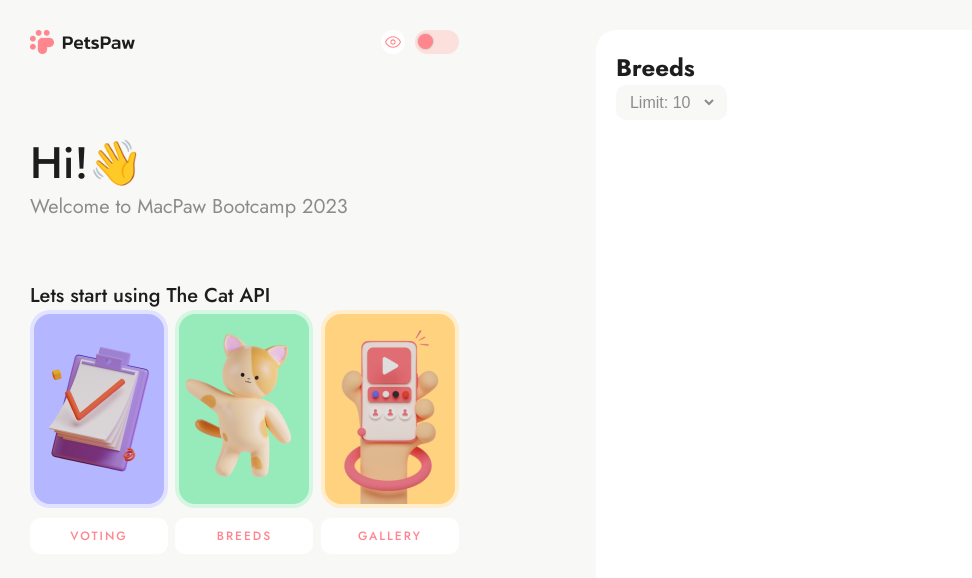
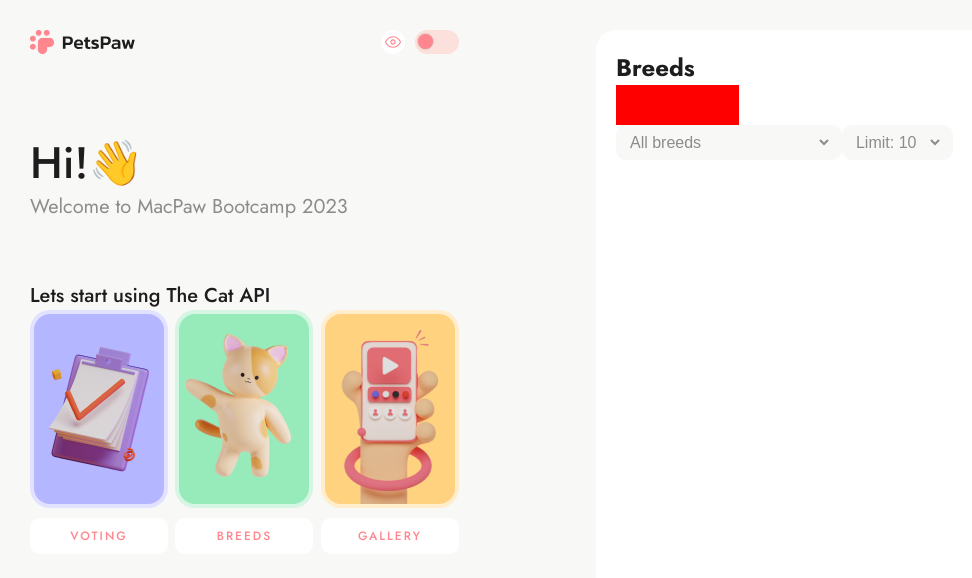
Before and after one commit to Fr13nd4u/PetsPaw, a Next.js app: page /breeds in a window 1280 px wide. Shown: the top 578 px of the page, without its empty margins (0-972 px from the left). Built offline with nearby package versions, Linux system fonts and the light colour scheme.

Commit message:
fix(select): select component

```diff
--- a/app/breeds/BreedsOptions.tsx
+++ b/app/breeds/BreedsOptions.tsx
@@ -1,6 +1,30 @@
 "use client";
 import React from "react";
 import SelectInput from "../components/shared/inputs/SelectInput";
+
+import styles from "./breeds.module.css";
+
+const BreedsOptions: React.FC = () => {
+  const [limitOption, setLimitOption] = React.useState<number>(10);
+  const [breedOption, setBreedOption] = React.useState<string>("all");
+
+  const handleLimitChange = (value: number) => {
+    setLimitOption(value);
+  };
+
+  const handleBreedChange = (value: string) => {
+    setBreedOption(value);
+  };
+
+  console.log("limitOption: ", limitOption);
+  console.log("breedOption: ", breedOption);
+
+  const breeds = [
+    {
+      value: "all",
+      label: "All breeds",
+    },
+  ];
 
   const limits = [
     {
@@ -21,17 +45,16 @@ const limits = [
     },
   ];
 
-const BreedsOptions: React.FC = () => {
-  const [limitOption, setLimitOption] = React.useState<number>(10);
-
-  const handleLimitChange = (value: number) => {
-    setLimitOption(value);
-  };
-
-  console.log("limitOption ", limitOption);
-
   return (
     <div>
+      <div style={{ width: 123, height: 40, background: "#f00" }}></div>
+      <SelectInput
+        options={breeds}
+        value={breedOption}
+        onChange={handleBreedChange}
+        className={styles.breeds_select}
+      />
+
       <SelectInput
         options={limits}
         value={limitOption}
--- a/app/breeds/breeds.module.css
+++ b/app/breeds/breeds.module.css
@@ -5,3 +5,7 @@
   padding: 20px;
   background: var(--input-background);
 }
+
+.breeds_select {
+  width: 226px;
+}
--- a/app/components/shared/inputs/SelectInput.tsx
+++ b/app/components/shared/inputs/SelectInput.tsx
@@ -1,23 +1,25 @@
 import React from "react";
 import styles from "./inputs.module.css";
 
-interface SelectInputProps {
-  options: { value: any; label: string }[];
-  value: number;
-  onChange: (value: number) => void;
+interface SelectInputProps<T> {
+  options: { value: T; label: string }[];
+  value: T;
+  onChange: (value: T) => void;
+  className?: string;
 }
 
-const SelectInput: React.FC<SelectInputProps> = ({
+const SelectInput = <T extends string | number>({
   options,
   value,
   onChange,
-}) => {
+  className,
+}: SelectInputProps<T>) => {
   const handleChange = (e: React.ChangeEvent<HTMLSelectElement>) => {
-    onChange(+e.target.value);
+    onChange(e.target.value as T);
   };
 
   return (
-    <select value={value} onChange={handleChange}>
+    <select value={value} onChange={handleChange} className={className}>
       {options.map((option) => (
         <option key={option.value} value={option.value}>
           {option.label}
--- a/app/styles/globals.css
+++ b/app/styles/globals.css
@@ -44,6 +44,10 @@ select, option {
   border-right: 10px solid transparent;
 }
 
+select:focus {
+  box-shadow: 0px 0px 0px 2px var(--background-secondary);
+}
+
 section {
   width: 680px;
   height: 840px;
```
Lines whose indentation alone changed are shown as unchanged.
